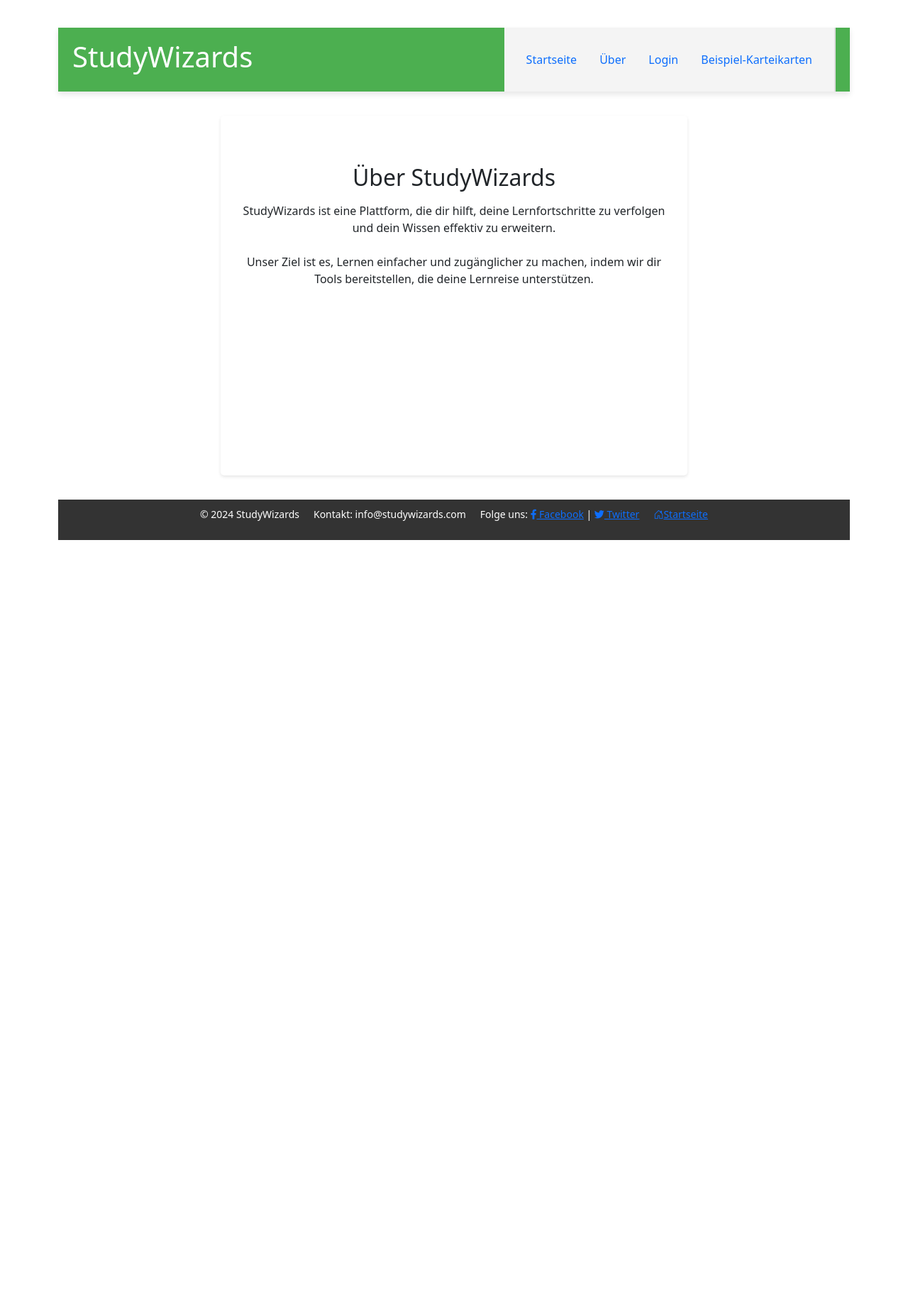
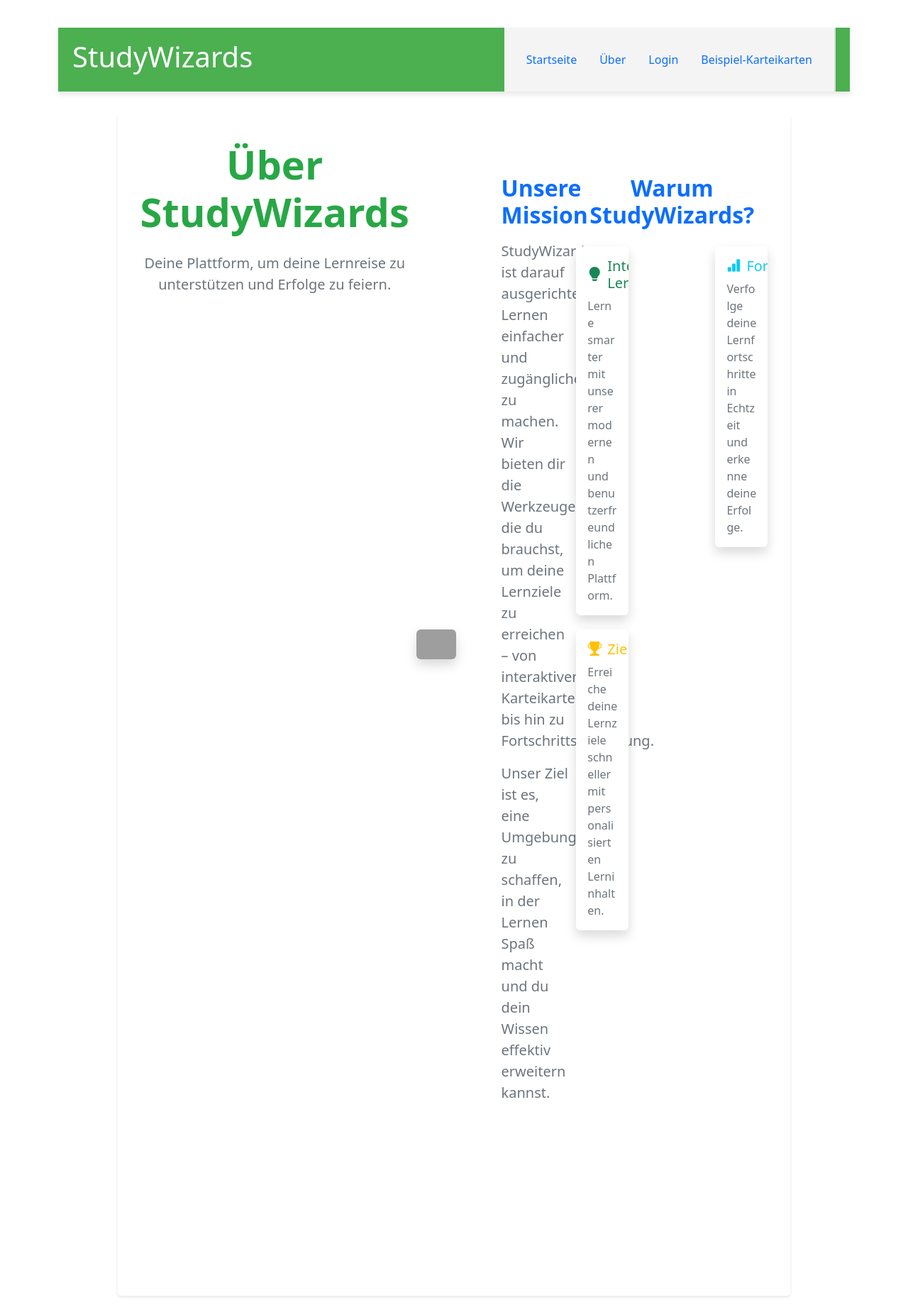
Before and after one commit to yahyaali05/studywizzard, a Flask app: page /about in a window 1280 px wide. Shown: the top 1846 px of the page at 71% size. Before the commit the page ends 761 px from the top, so only its background shows below. Run offline with Flask 3, Linux system fonts and the light colour scheme; data that the repository does not hold is empty; grey boxes are pictures that could not be loaded.

Commit message:
about html verbessert

```diff
--- a/templates/about.html
+++ b/templates/about.html
@@ -1,9 +1,83 @@
-{% extends "base.html" %}
+{% extends "base.html" %} {% block content %}
+<div class="container" style="margin-bottom: 200px">
+  <!-- Hero Section -->
+  <div class="text-center">
+    <h1 class="display-4 fw-bold mb-4" style="color: #28a745">
+      Über StudyWizards
+    </h1>
+    <p class="lead text-secondary">
+      Deine Plattform, um deine Lernreise zu unterstützen und Erfolge zu feiern.
+    </p>
+  </div>
 
-{% block content %}
-<div class="text-center my-5">
-    <h2>Über StudyWizards</h2>
-    <p class="mt-3">StudyWizards ist eine Plattform, die dir hilft, deine Lernfortschritte zu verfolgen und dein Wissen effektiv zu erweitern.</p>
-    <p class="mt-4">Unser Ziel ist es, Lernen einfacher und zugänglicher zu machen, indem wir dir Tools bereitstellen, die deine Lernreise unterstützen.</p>
+  <!-- About Section -->
+  <div class="row mt-5">
+    <div class="col-md-4 d-flex align-items-center justify-content-center">
+      <img
+        src="https://encrypted-tbn0.gstatic.com/images?q=tbn:ANd9GcS1WXV9ml_eXHbdB2Y5hyoLskfurKxJNv-KCA&s"
+        alt="Learning with StudyWizards"
+        class="img-fluid rounded shadow"
+      />
+    </div>
+    <div class="col-md-6">
+      <h2 class="text-primary fw-bold">Unsere Mission</h2>
+      <p class="text-secondary fs-5 mt-3">
+        StudyWizards ist darauf ausgerichtet, Lernen einfacher und zugänglicher
+        zu machen. Wir bieten dir die Werkzeuge, die du brauchst, um deine
+        Lernziele zu erreichen – von interaktiven Karteikarten bis hin zu
+        Fortschrittsverfolgung.
+      </p>
+      <p class="text-secondary fs-5">
+        Unser Ziel ist es, eine Umgebung zu schaffen, in der Lernen Spaß macht
+        und du dein Wissen effektiv erweitern kannst.
+      </p>
+    </div>
+  </div>
+
+  <!-- Features Section -->
+  <div class="mt-5">
+    <h2 class="text-center text-primary fw-bold mb-4">Warum StudyWizards?</h2>
+    <div class="row">
+      <div class="col-md-4">
+        <div class="card shadow border-0">
+          <div class="card-body">
+            <h5 class="card-title text-success d-flex align-items-center gap-2">
+              <i class="bi bi-lightbulb-fill"></i> Interaktives Lernen
+            </h5>
+            <p class="card-text text-secondary">
+              Lerne smarter mit unserer modernen und benutzerfreundlichen
+              Plattform.
+            </p>
+          </div>
+        </div>
+      </div>
+      <div class="col-md-4">
+        <div class="card shadow border-0">
+          <div class="card-body">
+            <h5 class="card-title text-info d-flex align-items-center gap-2">
+              <i class="bi bi-bar-chart-fill"></i> Fortschrittsverfolgung
+            </h5>
+            <p class="card-text text-secondary">
+              Verfolge deine Lernfortschritte in Echtzeit und erkenne deine
+              Erfolge.
+            </p>
+          </div>
+        </div>
+      </div>
+      <div class="col-md-4">
+        <div class="card shadow border-0">
+          <div class="card-body">
+            <h5 class="card-title text-warning d-flex align-items-center gap-2">
+              <i class="bi bi-trophy-fill"></i> Zielorientiert
+            </h5>
+            <p class="card-text text-secondary">
+              Erreiche deine Lernziele schneller mit personalisierten
+              Lerninhalten.
+            </p>
+          </div>
+        </div>
+      </div>
+    </div>
+  </div>
 </div>
 {% endblock %}
```
